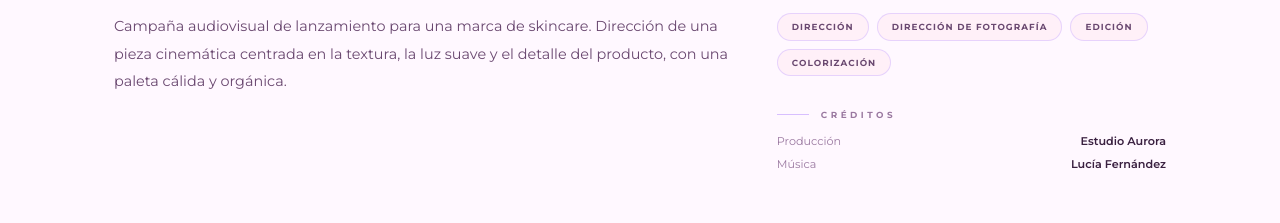
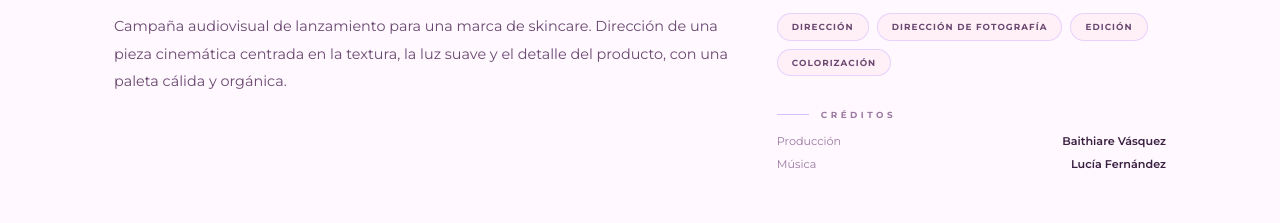
Before and after one commit to darinkacristi/portafolio-bai, a Next.js app: page /portfolio/beneficios-del-tofu in a window 1280 px wide. Shown: the part 963-1186 px from the top of the page. Built offline with nearby package versions, Linux system fonts and the light colour scheme.

Commit message:
Update projects.ts

```diff
--- a/data/projects.ts
+++ b/data/projects.ts
@@ -27,7 +27,7 @@ export const projects: Project[] = [
     featured: true,
     accent: "#B8F0D8",
     credits: [
-      { role: "Producción", name: "Estudio Aurora" },
+      { role: "Producción", name: "Baithiare Vásquez" },
       { role: "Música", name: "Lucía Fernández" },
     ],
   },
```
